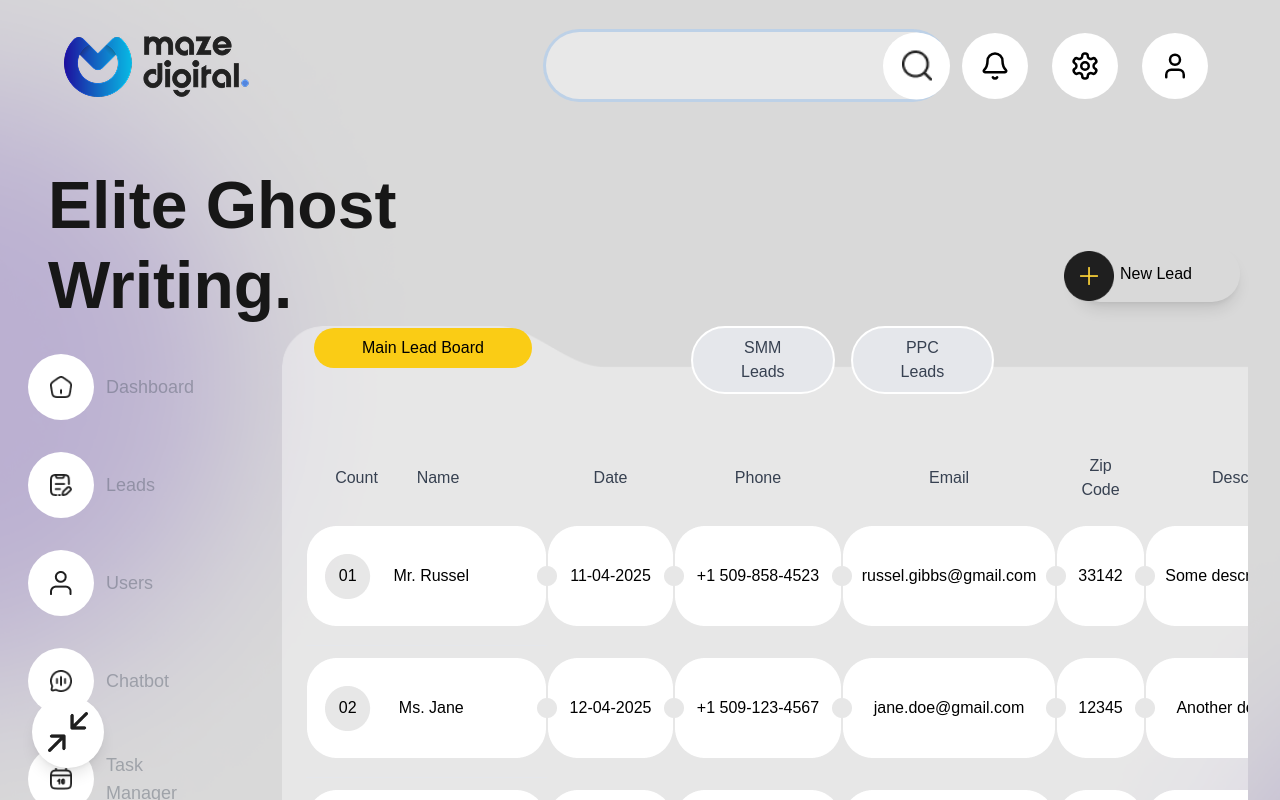
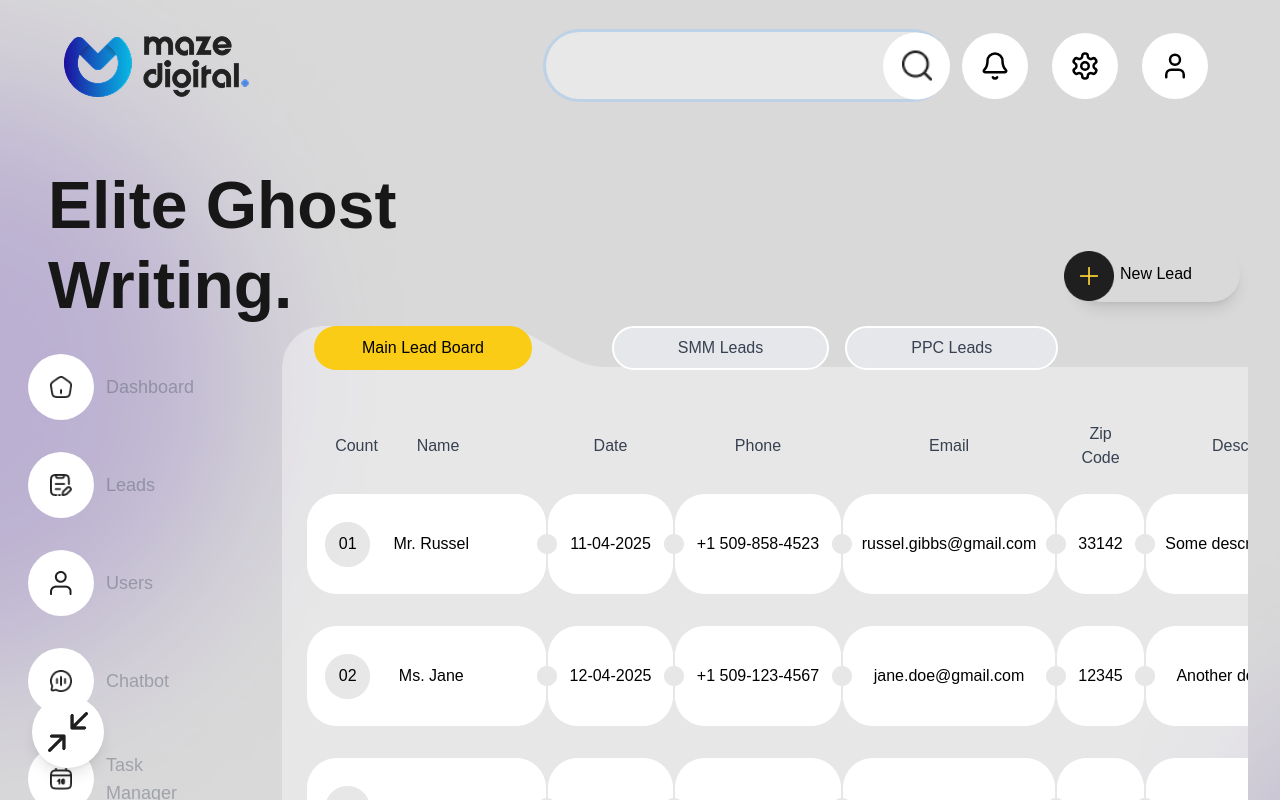
Before and after one commit to bilalsami00/maze-digital, a Next.js app: page /Leads in a window 1280 px wide. Shown: the top 800 px of the page. Built offline with nearby package versions, Linux system fonts and the light colour scheme; a web font is replaced by a local one.

Commit message:
table alignment

```diff
--- a/src/app/Leads/page.tsx
+++ b/src/app/Leads/page.tsx
@@ -956,7 +956,6 @@ export default function Leads() {
       assignTo: "Hassan Osama",
       assignBy: "Huzaifa Aijaz",
       comments: "115",
-
     },
     {
       count: "03",
@@ -1049,7 +1048,7 @@ export default function Leads() {
 
         {/* Main Content - CHANGED */}
         <div
-          className="flex-1 min-h-screen relative mt-64 overflow-scroll rounded-[40px] mx-8"
+          className="flex-1 min-h-screen relative mt-64 overflow-auto rounded-[40px] mx-8"
           style={{
             backgroundImage: "url('/images/folder-bg.png')",
             backgroundSize: "cover",
@@ -1058,28 +1057,25 @@ export default function Leads() {
           }}
         >
           {/* Tabs */}
-          <div className="flex items-center pl-[2rem] w-full max-w-6xl mb-6">
+          <div className="flex items-center pl-[2rem] w-full max-w-6xl mb-4">
             <div className="flex space-x-4 rounded-xl">
-            <div className="flex justify-between items-center w-full max-w-6xl mx-auto mb-6">
-
                 <button className="px-12 py-2 bg-yellow-400 text-black rounded-full font-medium">
                   Main Lead Board
                 </button>
-            </div>
+
               <div className="flex space-x-4 rounded-xl pl-[4rem]">
-              <button className="px-12 py-2 bg-gray-200 text-gray-700 rounded-full border-[2px] border-white">
+                <button className="px-16 py-2 bg-gray-200 text-gray-700 rounded-full border-[2px] border-white">
                   SMM Leads
                 </button>
-              <button className="px-12 py-2 bg-gray-200 text-gray-700 rounded-full border-[2px] border-white">
+                <button className="px-16 py-2 bg-gray-200 text-gray-700 rounded-full border-[2px] border-white">
                   PPC Leads
                 </button>
               </div>
-
             </div>
           </div>
 
           {/* Table Container */}
-          <div className="overflow-auto rounded-xl p-6 w-full max-w-6xl mx-auto">
+          <div className="overflow-auto rounded-xl p-6 w-full max-w-6xl mr-auto">
             <table className="w-full table-auto border-collapse rounded-lg overflow-hidden text-left">
               <thead>
                 <tr className="text-gray-700">
--- a/src/app/Users/page.tsx
+++ b/src/app/Users/page.tsx
@@ -434,7 +434,7 @@ export default function Users() {
         >
           {" "}
           {/* Tabs & Button */}
-          <div className="flex items-center pl-[2rem] w-full max-w-6xl mb-6">
+          <div className="flex items-center pl-[2rem] w-full max-w-6xl mb-4">
             <div className="flex justify-between items-center w-full max-w-6xl mx-auto mb-6">
               <button className="px-16 py-2 bg-yellow-400 text-black rounded-full font-medium">
                 All Users
@@ -450,7 +450,7 @@ export default function Users() {
                     (heading, index) => (
                       <th
                         key={heading}
-                        className={`py-3  font-medium text-center ${
+                        className={`py-3 font-medium text-center ${
                           heading === "Count"
                             ? "pl-4"
                             : heading === "Name"
```
Lines whose indentation alone changed are shown as unchanged.
